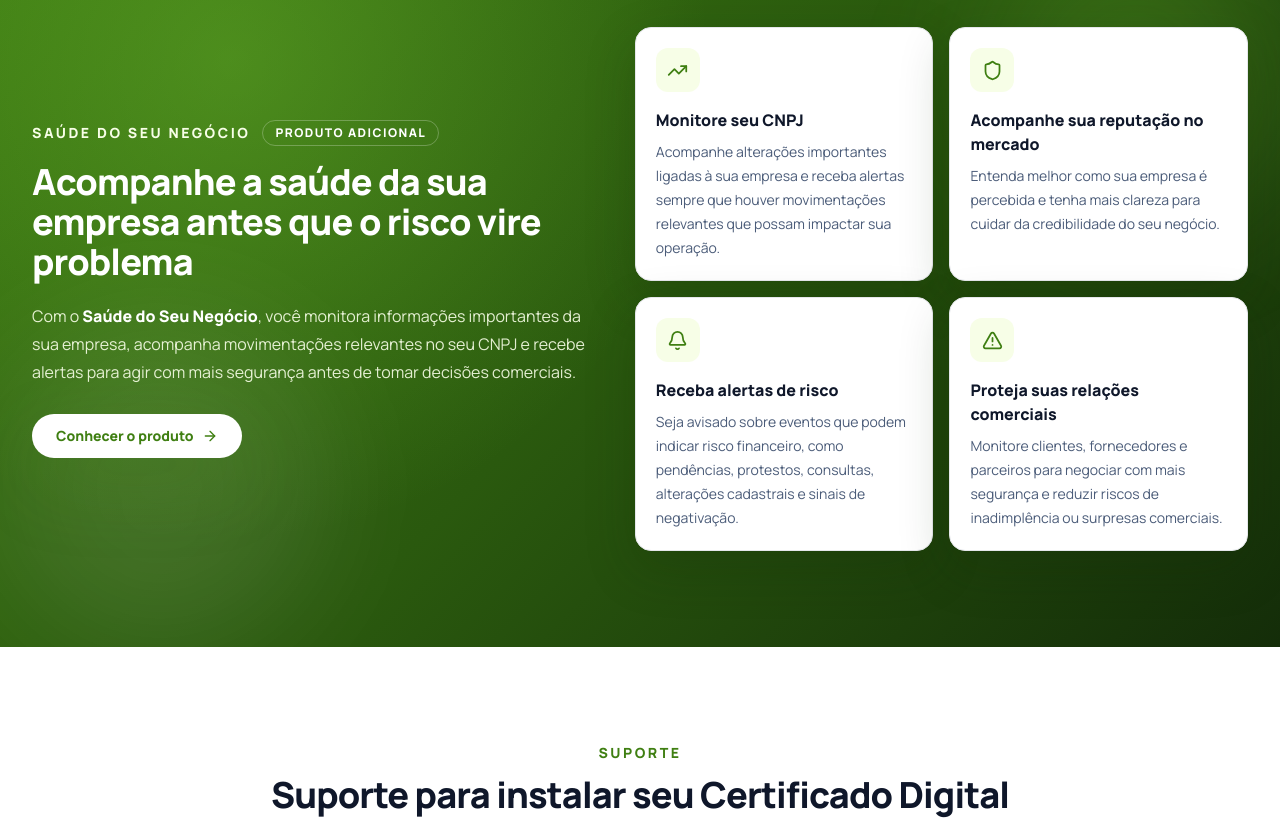
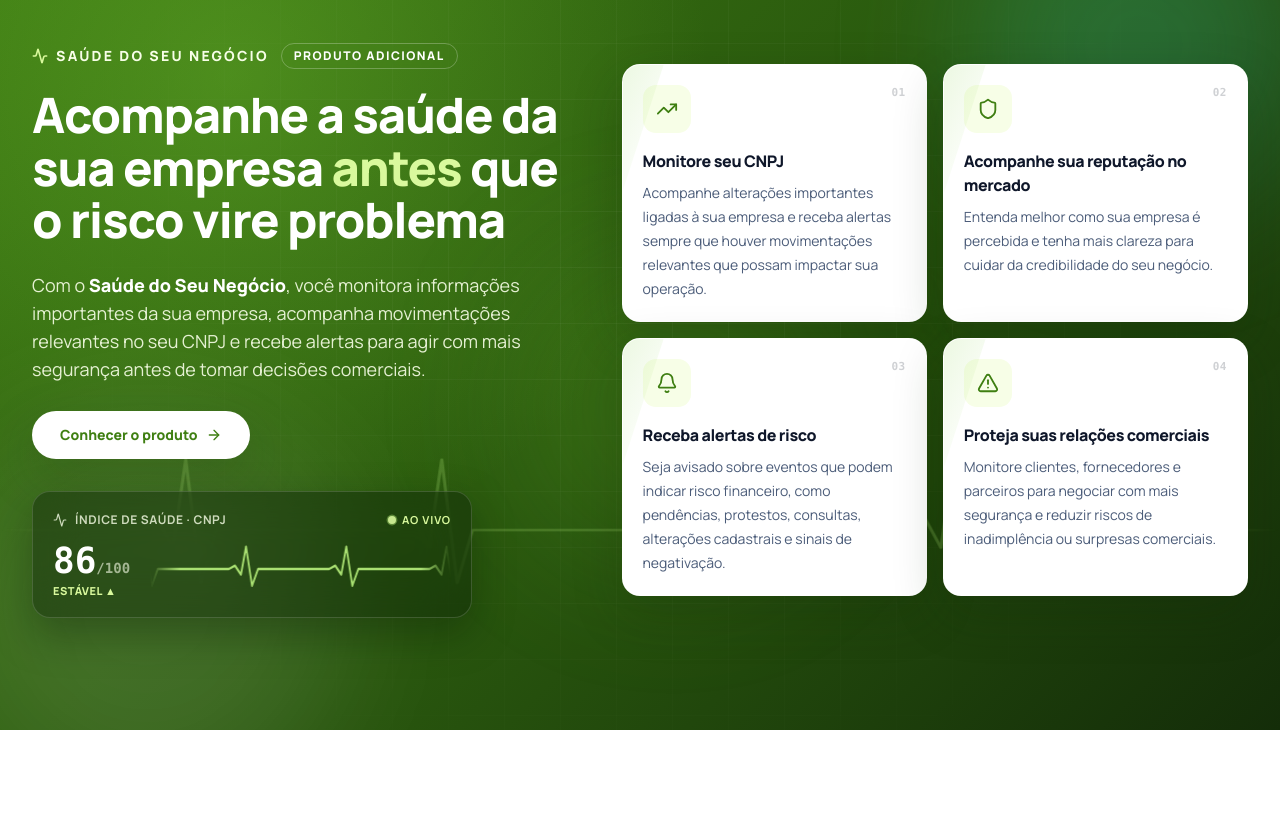
Before and after one commit to Tonybrandino/autentica-certificados, a Next.js app: page / in a window 1280 px wide. Shown: the part 2680-3500 px from the top of the page. Built offline with nearby package versions, Linux system fonts and the light colour scheme.

Commit message:
Atualiza secao saude do negocio

```diff
--- a/src/components/SaudeNegocio.tsx
+++ b/src/components/SaudeNegocio.tsx
@@ -1,7 +1,7 @@
 "use client";
 
-import { motion } from "framer-motion";
-import { AlertTriangle, ArrowRight, Bell, Shield, TrendingUp } from "lucide-react";
+import { useEffect, useMemo, useState } from "react";
+import { Activity, AlertTriangle, ArrowRight, Bell, Shield, TrendingUp } from "lucide-react";
 
 const healthCards = [
   {
@@ -30,66 +30,322 @@ const healthCards = [
   }
 ];
 
+function ekgPath(width: number, height: number, units: number) {
+  const mid = height / 2;
+  const seg = width / units;
+  let d = `M0 ${mid}`;
+
+  for (let i = 0; i < units; i += 1) {
+    const x = i * seg;
+    d += ` H${(x + seg * 0.4).toFixed(1)}`;
+    d += ` L${(x + seg * 0.46).toFixed(1)} ${(mid - height * 0.06).toFixed(1)}`;
+    d += ` L${(x + seg * 0.52).toFixed(1)} ${(mid + height * 0.1).toFixed(1)}`;
+    d += ` L${(x + seg * 0.57).toFixed(1)} ${(mid - height * 0.4).toFixed(1)}`;
+    d += ` L${(x + seg * 0.63).toFixed(1)} ${(mid + height * 0.3).toFixed(1)}`;
+    d += ` L${(x + seg * 0.69).toFixed(1)} ${mid.toFixed(1)}`;
+    d += ` H${(x + seg).toFixed(1)}`;
+  }
+
+  return d;
+}
+
 export function SaudeNegocio() {
+  const [score, setScore] = useState(0);
+  const bgPath = useMemo(() => ekgPath(2000, 180, 10), []);
+  const smPath = useMemo(() => ekgPath(800, 56, 6), []);
+
+  useEffect(() => {
+    const target = 86;
+    const duration = 1400;
+    let raf = 0;
+    let start = 0;
+
+    const tick = (now: number) => {
+      if (!start) start = now;
+      const progress = Math.min(1, (now - start) / duration);
+      const eased = 1 - Math.pow(1 - progress, 3);
+      setScore(Math.round(eased * target));
+
+      if (progress < 1) {
+        raf = requestAnimationFrame(tick);
+      }
+    };
+
+    const timeout = window.setTimeout(() => {
+      raf = requestAnimationFrame(tick);
+    }, 450);
+
+    const fallback = window.setTimeout(() => setScore(target), 2600);
+
+    return () => {
+      window.clearTimeout(timeout);
+      window.clearTimeout(fallback);
+      cancelAnimationFrame(raf);
+    };
+  }, []);
+
   return (
-    <section id="saude" className="relative overflow-hidden bg-[#254f0f] py-20 text-white sm:py-24">
+    <section id="saude" className="saude-health relative isolate overflow-hidden bg-[#254f0f] py-20 text-white sm:py-24 lg:py-28">
       <div
-        className="absolute inset-0 bg-[radial-gradient(circle_at_18%_18%,rgba(126,208,56,0.32),transparent_30rem),linear-gradient(135deg,rgba(63,127,18,0.88),rgba(42,89,14,0.96)_52%,rgba(20,45,9,1))]"
+        className="absolute inset-0 -z-30 bg-[radial-gradient(circle_at_18%_18%,rgba(126,208,56,0.32),transparent_30rem),linear-gradient(135deg,rgba(63,127,18,0.88),rgba(42,89,14,0.96)_52%,rgba(20,45,9,1))]"
         aria-hidden="true"
       />
-      <div className="absolute right-0 top-0 h-72 w-72 rounded-full bg-cyanx/20 blur-3xl" aria-hidden="true" />
-      <div className="absolute bottom-0 left-0 h-80 w-80 rounded-full bg-white/10 blur-3xl" aria-hidden="true" />
+      <div className="saude-grid absolute inset-0 -z-20" aria-hidden="true" />
+      <div className="blob-cyan absolute -right-10 -top-16 -z-20 h-80 w-80 rounded-full bg-[#34d3c0]/20 blur-[64px]" aria-hidden="true" />
+      <div className="blob-white absolute -bottom-20 -left-16 -z-20 h-96 w-96 rounded-full bg-white/10 blur-[64px]" aria-hidden="true" />
+      <div className="blob-lime absolute left-[44%] top-[38%] -z-20 h-72 w-72 rounded-full bg-cyanx/15 blur-[64px]" aria-hidden="true" />
+
+      <div className="saude-ekg absolute inset-x-0 top-[64%] -z-10 h-44 opacity-50" aria-hidden="true">
+        <svg viewBox="0 0 2000 180" preserveAspectRatio="none" fill="none" className="h-full w-[200%]">
+          <g className="ekg-track">
+            <path d={bgPath} stroke="rgba(169,224,114,0.55)" strokeWidth="2.5" strokeLinecap="round" strokeLinejoin="round" />
+          </g>
+        </svg>
+      </div>
 
       <div className="section-shell relative">
-        <div className="grid gap-12 lg:grid-cols-[0.95fr_1.05fr] lg:items-center">
+        <div className="grid gap-12 lg:grid-cols-[0.92fr_1.08fr] lg:items-center xl:gap-14">
           <div>
             <div className="flex flex-wrap items-center gap-3">
-              <p className="text-sm font-black uppercase tracking-[0.18em] text-lime-50">
+              <p className="inline-flex items-center gap-2 text-sm font-black uppercase tracking-[0.16em] text-lime-50">
+                <span className="pulse-dot relative inline-flex text-lime-200">
+                  <Activity size={16} strokeWidth={2.4} aria-hidden="true" />
+                </span>
                 Saúde do Seu Negócio
               </p>
-              <span className="inline-flex items-center rounded-full border border-white/25 bg-white/12 px-3 py-1 text-xs font-extrabold uppercase tracking-[0.12em] text-white">
+              <span className="inline-flex items-center rounded-full border border-white/25 bg-white/12 px-3 py-1 text-xs font-extrabold uppercase tracking-[0.12em] text-white backdrop-blur">
                 Produto adicional
               </span>
             </div>
-            <h2 className="mt-4 text-2xl font-black tracking-tight text-white sm:text-3xl lg:text-4xl">
-              Acompanhe a saúde da sua empresa antes que o risco vire problema
+
+            <h2 className="mt-5 max-w-3xl text-[clamp(1.85rem,4vw,3.05rem)] font-black leading-[1.08] tracking-tight text-white">
+              Acompanhe a saúde da sua empresa <span className="text-lime-200">antes</span> que o risco vire problema
             </h2>
-            <p className="mt-5 text-base leading-7 text-lime-50/90">
-              Com o{" "}
-              <strong className="font-black text-white">Saúde do Seu Negócio</strong>, você monitora
-              informações importantes da sua empresa, acompanha movimentações relevantes no seu CNPJ
-              e recebe alertas para agir com mais segurança antes de tomar decisões comerciais.
+
+            <p className="mt-6 max-w-[42rem] text-base leading-7 text-lime-50/90 sm:text-lg">
+              Com o <strong className="font-black text-white">Saúde do Seu Negócio</strong>, você monitora
+              informações importantes da sua empresa, acompanha movimentações relevantes no seu CNPJ e recebe
+              alertas para agir com mais segurança antes de tomar decisões comerciais.
             </p>
+
             <a
               href="#fale-conosco"
-              className="focus-ring mt-7 inline-flex items-center gap-2 rounded-full bg-white px-6 py-3 text-sm font-extrabold text-ocean shadow-lift smooth-ease hover:-translate-y-0.5 hover:bg-lime-50"
+              className="focus-ring group mt-7 inline-flex items-center gap-2 rounded-full bg-white px-7 py-3.5 text-sm font-extrabold text-ocean shadow-[0_18px_50px_rgba(20,45,9,0.24)] smooth-ease hover:-translate-y-1 hover:bg-lime-50 hover:shadow-[0_24px_60px_rgba(20,45,9,0.34)]"
             >
               Conhecer o produto
-              <ArrowRight size={16} aria-hidden="true" />
+              <ArrowRight size={16} className="transition group-hover:translate-x-1" aria-hidden="true" />
             </a>
+
+            <div className="mt-8 max-w-[440px] rounded-[18px] border border-white/15 bg-[#081c06]/40 p-5 shadow-[0_16px_40px_rgba(10,25,5,0.35)] backdrop-blur-xl">
+              <div className="flex items-center justify-between gap-3">
+                <span className="inline-flex items-center gap-2 text-xs font-bold uppercase tracking-[0.05em] text-lime-50/80">
+                  <Activity size={14} aria-hidden="true" />
+                  Índice de saúde · CNPJ
+                </span>
+                <span className="inline-flex items-center gap-1.5 text-[11px] font-bold uppercase tracking-[0.08em] text-lime-200">
+                  <span className="live-dot h-2 w-2 rounded-full bg-lime-200" />
+                  Ao vivo
+                </span>
+              </div>
+
+              <div className="mt-3 flex items-center gap-5">
+                <div className="font-mono leading-none">
+                  <b className="text-4xl font-black text-white">{score}</b>
+                  <span className="text-sm font-bold text-lime-50/60">/100</span>
+                  <em className="mt-1 block font-sans text-[11px] font-extrabold not-italic uppercase tracking-[0.04em] text-lime-200">
+                    Estável ▲
+                  </em>
+                </div>
+                <div className="monitor-wave h-14 flex-1 overflow-hidden rounded-lg">
+                  <svg viewBox="0 0 800 56" preserveAspectRatio="none" fill="none" className="h-full w-[200%]">
+                    <g className="ekg-track-fast">
+                      <path d={smPath} stroke="#a9e072" strokeWidth="2.4" strokeLinecap="round" strokeLinejoin="round" />
+                    </g>
+                  </svg>
+                </div>
+              </div>
+            </div>
           </div>
 
           <div className="grid gap-4 sm:grid-cols-2">
             {healthCards.map(({ icon: Icon, title, description }, index) => (
-              <motion.article
+              <article
                 key={title}
-                initial={{ opacity: 0, y: 18 }}
-                whileInView={{ opacity: 1, y: 0 }}
-                viewport={{ once: true, amount: 0.2 }}
-                transition={{ delay: index * 0.07, duration: 0.45 }}
-                whileHover={{ y: -3 }}
-                className="rounded-2xl border border-white/18 bg-white p-5 text-ink shadow-[0_18px_50px_rgba(20,45,9,0.24)] transition"
+                className="saude-card group relative overflow-hidden rounded-[18px] border border-white/20 bg-white p-5 text-ink shadow-[0_18px_50px_rgba(20,45,9,0.24)] transition duration-300 hover:-translate-y-1.5 hover:shadow-[0_26px_64px_rgba(20,45,9,0.30)]"
+                style={{ animationDelay: `${index * 0.09}s` }}
               >
-                <div className="flex h-11 w-11 items-center justify-center rounded-xl bg-lime-50 text-ocean">
-                  <Icon size={21} aria-hidden="true" />
+                <span className="absolute right-5 top-5 font-mono text-[11px] font-semibold tracking-[0.05em] text-ink/20">
+                  0{index + 1}
+                </span>
+                <div className="flex h-12 w-12 items-center justify-center rounded-[13px] bg-lime-50 text-ocean transition duration-300 group-hover:scale-105 group-hover:-rotate-3 group-hover:bg-[#e6f5d2]">
+                  <Icon size={22} aria-hidden="true" />
                 </div>
-                <h3 className="mt-4 text-base font-black text-ink">{title}</h3>
+                <h3 className="mt-4 text-base font-black tracking-tight text-ink">{title}</h3>
                 <p className="mt-2 text-sm leading-6 text-muted">{description}</p>
-              </motion.article>
+              </article>
             ))}
           </div>
         </div>
       </div>
+
+      <style jsx>{`
+        .saude-grid {
+          background-image:
+            linear-gradient(rgba(255, 255, 255, 0.05) 1px, transparent 1px),
+            linear-gradient(90deg, rgba(255, 255, 255, 0.05) 1px, transparent 1px);
+          background-size: 56px 56px;
+          mask-image: radial-gradient(circle at 50% 40%, #000 0%, transparent 78%);
+          -webkit-mask-image: radial-gradient(circle at 50% 40%, #000 0%, transparent 78%);
+        }
+
+        .blob-cyan {
+          animation: float-a 14s ease-in-out infinite alternate;
+        }
+
+        .blob-white {
+          animation: float-b 17s ease-in-out infinite alternate;
+        }
+
+        .blob-lime {
+          animation: float-a 20s ease-in-out infinite alternate-reverse;
+        }
+
+        .saude-ekg {
+          mask-image: linear-gradient(90deg, transparent, #000 12%, #000 88%, transparent);
+          -webkit-mask-image: linear-gradient(90deg, transparent, #000 12%, #000 88%, transparent);
+        }
+
+        .monitor-wave {
+          mask-image: linear-gradient(90deg, transparent, #000 10%, #000 90%, transparent);
+          -webkit-mask-image: linear-gradient(90deg, transparent, #000 10%, #000 90%, transparent);
+        }
+
+        .ekg-track {
+          animation: ekg-scroll 9s linear infinite;
+        }
+
+        .ekg-track-fast {
+          animation: ekg-scroll 4.5s linear infinite;
+        }
+
+        .pulse-dot::after {
+          content: "";
+          position: absolute;
+          inset: -6px;
+          border-radius: 999px;
+          border: 1.5px solid #a9e072;
+          opacity: 0;
+          animation: ping-ring 2.4s ease-out infinite;
+        }
+
+        .live-dot {
+          box-shadow: 0 0 0 0 rgba(169, 224, 114, 0.7);
+          animation: blink-live 1.8s ease-in-out infinite;
+        }
+
+        .saude-card {
+          opacity: 0;
+          transform: translateY(20px);
+          animation: card-in 0.6s cubic-bezier(0.22, 1, 0.36, 1) forwards;
+        }
+
+        .saude-card::after {
+          content: "";
+          position: absolute;
+          top: 0;
+          left: -40%;
+          width: 40%;
+          height: 100%;
+          background: linear-gradient(100deg, transparent, rgba(126, 208, 56, 0.14), transparent);
+          transform: skewX(-18deg);
+          transition: left 0.6s ease;
+          pointer-events: none;
+        }
+
+        .saude-card:hover::after {
+          left: 130%;
+        }
+
+        @keyframes float-a {
+          from {
+            transform: translate(0, 0) scale(1);
+          }
+          to {
+            transform: translate(-44px, 38px) scale(1.12);
+          }
+        }
+
+        @keyframes float-b {
+          from {
+            transform: translate(0, 0) scale(1);
+          }
+          to {
+            transform: translate(54px, -30px) scale(1.08);
+          }
+        }
+
+        @keyframes ekg-scroll {
+          from {
+            transform: translateX(0);
+          }
+          to {
+            transform: translateX(-50%);
+          }
+        }
+
+        @keyframes ping-ring {
+          0% {
+            transform: scale(0.6);
+            opacity: 0.7;
+          }
+          80%,
+          100% {
+            transform: scale(1.7);
+            opacity: 0;
+          }
+        }
+
+        @keyframes blink-live {
+          0%,
+          100% {
+            box-shadow: 0 0 0 0 rgba(169, 224, 114, 0.6);
+            opacity: 1;
+          }
+          50% {
+            box-shadow: 0 0 0 7px rgba(169, 224, 114, 0);
+            opacity: 0.55;
+          }
+        }
+
+        @keyframes card-in {
+          from {
+            opacity: 0;
+            transform: translateY(20px);
+          }
+          to {
+            opacity: 1;
+            transform: translateY(0);
+          }
+        }
+
+        @media (prefers-reduced-motion: reduce) {
+          .blob-cyan,
+          .blob-white,
+          .blob-lime,
+          .ekg-track,
+          .ekg-track-fast,
+          .pulse-dot::after,
+          .live-dot,
+          .saude-card {
+            animation: none !important;
+          }
+
+          .saude-card {
+            opacity: 1;
+            transform: none;
+          }
+        }
+      `}</style>
     </section>
   );
 }
```
